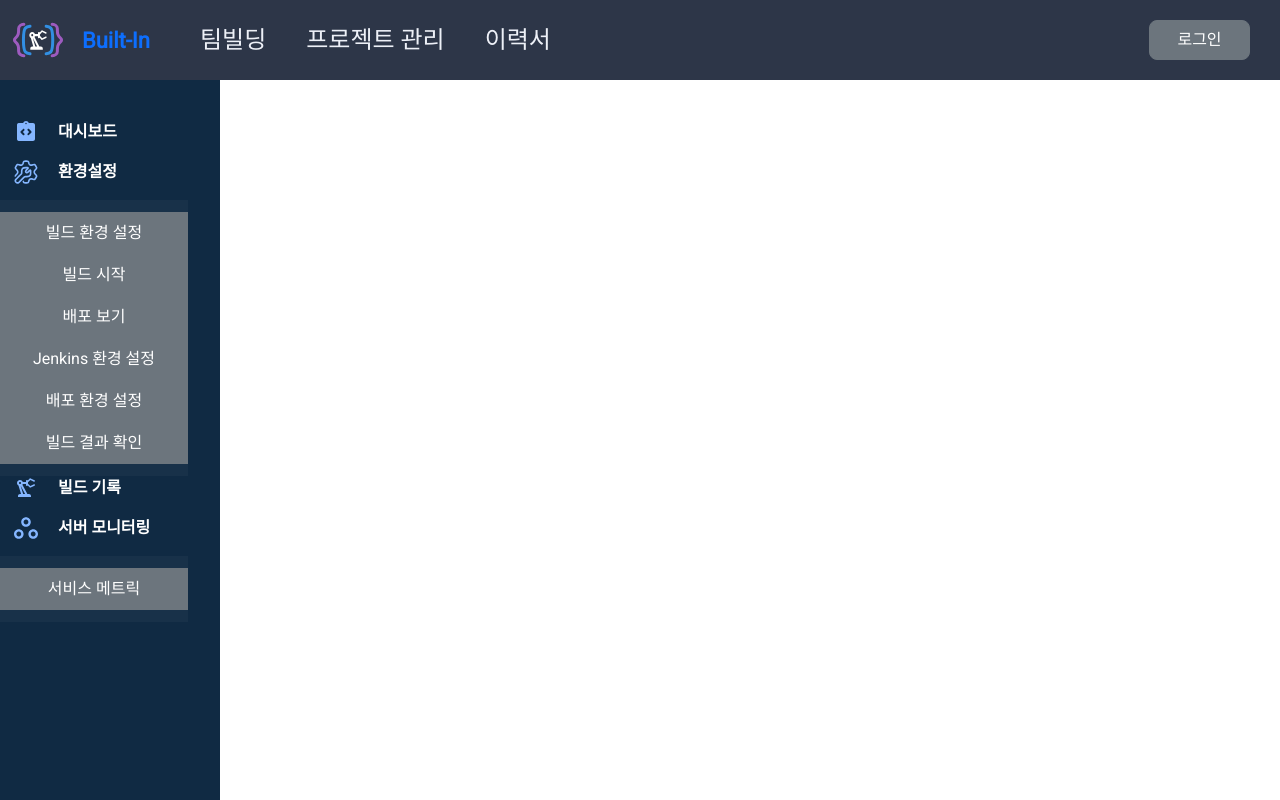
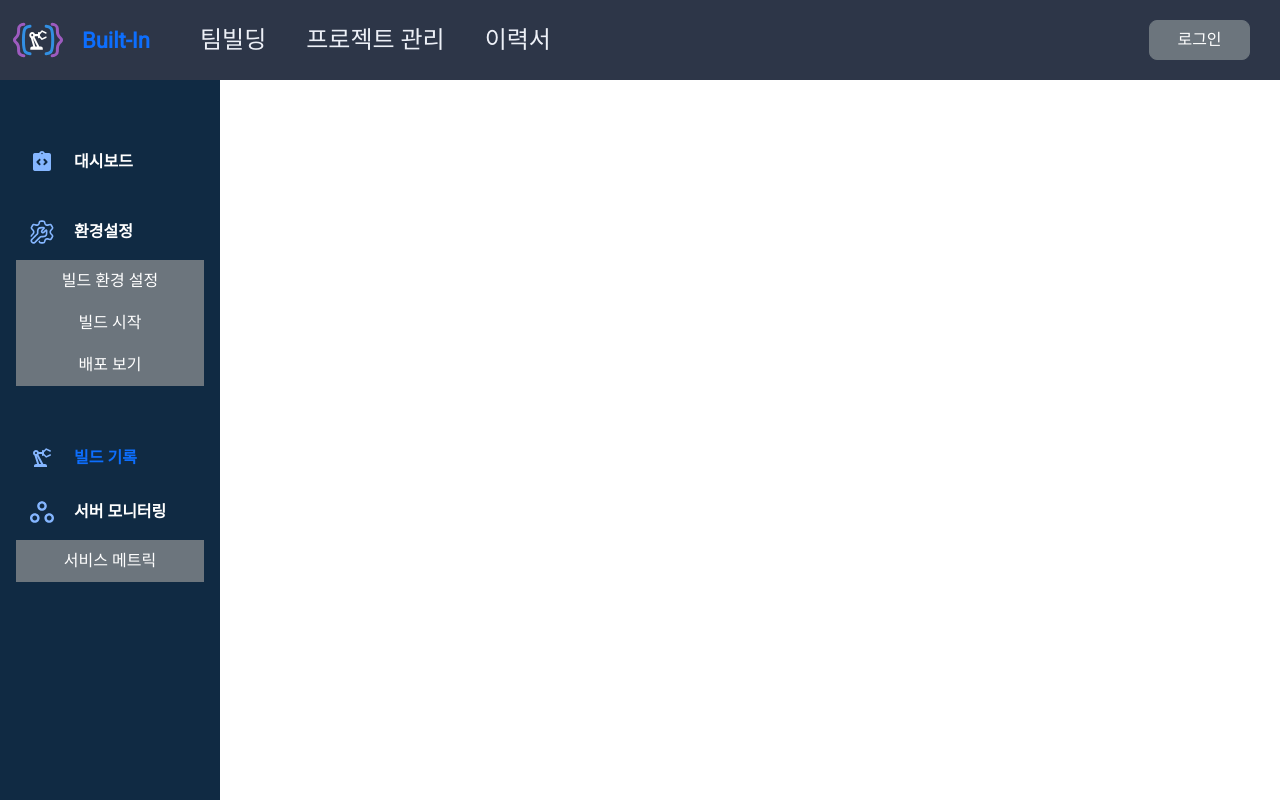
Before and after one commit to HOT6MAN/built-in-frontend, a Vue app: page /about in a window 1280 px wide. Built offline with nearby package versions, Linux system fonts and the light colour scheme.

Commit message:
Feature/s11 p12 a606 263 (1)

```diff
--- a/src/views/Bars/SideBarView.vue
+++ b/src/views/Bars/SideBarView.vue
@@ -16,14 +16,11 @@
         <div><RouterLink :to="{name: 'projectbuildconfig'}"><b-button class="collab">빌드 환경 설정</b-button></RouterLink></div>
         <div><RouterLink :to="{name: 'projectBuildStart'}"><b-button class="collab">빌드 시작</b-button></RouterLink></div>
         <div><RouterLink :to="{name: 'projectBuildResultAndLogs'}"><b-button class="collab">배포 보기</b-button></RouterLink></div>
-        <div><RouterLink ><b-button class="collab">Jenkins 환경 설정</b-button></RouterLink></div>
-        <div><RouterLink ><b-button class="collab">배포 환경 설정</b-button></RouterLink></div>
-        <div><RouterLink :to="{name : 'projectbuildresult'}"><b-button class="collab">빌드 결과 확인</b-button></RouterLink></div>
       </div>
       <!-- 빌드 기록 영역 -->
       <div class="main-category">
         <img class="sidebar-icon" alt="" src="@/icons/Sidebar/Build.svg" />
-          <p>빌드 기록</p>
+        <div><RouterLink :to="{name : 'projectbuildresult'}">빌드 기록</RouterLink></div>
       </div>
       <!-- 서버 모니터링 영역 -->
       <div class="main-category">
@@ -61,8 +58,7 @@
   width: 220px;
   position: fixed;
   background-color: #102a43;
-  height: 1024px;
-  text-align: left;
+  height: 100%;
   color: white;
   font-size: var(--font-size-base);
   font-family: var(--font-roboto);
@@ -70,13 +66,11 @@
 }
 
 .sidebar-position {
-  position: absolute;
+  position: relative;
   top: 120px;
   display: flex;
   flex-direction: column;
   align-items: center;
-  justify-content: left;
-  gap: var(--gap-xs);
 }
 
 .sidebar-icon {
@@ -101,6 +95,7 @@
   gap: 20px;
   font-weight: 600;
   cursor : pointer;
+  margin-top: 30px;
 }
 a {
   text-decoration: none;
@@ -113,6 +108,7 @@ a {
   justify-content: center;
   border-radius: 0%;
   color: white;
+  background-color: #6c757d;
   padding: 20px;
 }
 
@@ -124,15 +120,17 @@ a {
   flex-direction: column;
   justify-content: center;
   align-items: center;
-  padding: 12px 0px;
   font-size: 12px;
   color: white;
   font-family: var(--font-roboto);
   z-index: 1;
+  margin-bottom: 30px;
 }
 
-
-.collab.ol:hover {
-  background-color: #292525;
+.main-category:hover {
+  color: #5c636a;
+}
+.collab:hover {
+  background-color: #5c636a;
 }
 </style>
--- a/src/views/projectManagement/ProjectBuildResultView.vue
+++ b/src/views/projectManagement/ProjectBuildResultView.vue
@@ -1,16 +1,6 @@
 <template>
   <!-- <SideBarView /> -->
 	<b-container class="buildResultContainer">
-		<b-form-group class="dropdownBox">
-            <b-row><b-col sm="1">세팅 설정</b-col>
-            <b-col sm="3">
-            <b-form-select
-              id="input-3"
-              required>
-            </b-form-select>
-            </b-col>
-            </b-row>
-          </b-form-group>
 			<div class="boxContainer">
 			 <div class="menuboxWrapper">
 				 <div class="menuBoxBlank"><p>전체 빌드 횟수 : {{response.totalCount}}</p></div>
@@ -132,6 +122,9 @@ const isLogOpen = (index) => openIndex.value === index
 </script>
 
 <style scoped>
+* {
+	border: 1px solid red;
+}
 .boxSuccess {
 	position: relative;
   width: 110px;
@@ -143,9 +136,8 @@ const isLogOpen = (index) => openIndex.value === index
   background-size: 100%;
 }
 .boxFailed {
-  width: 150px;
-  /* width : calc(10vw * 3.3); */
-  height : 120px;
+  width: 110px;
+  height : 90px;
   color: #EC221F;
   background-size: 100%;
 	background-color: #f2dede;
@@ -158,7 +150,7 @@ const isLogOpen = (index) => openIndex.value === index
   top : 100px;
   left: 220px;
   height: calc(100% - 80px);
-  width: calc(100% - 220px);
+  width: 100%;
 	font: var(--font-roboto);
 	z-index: 1;
 }
@@ -237,5 +229,4 @@ img {
 	margin-top: 0px;
 	border-radius: 0%;
 }
-/* 페이지네이션 */
 </style>
--- a/src/views/projectManagement/ProjectManagementView.vue
+++ b/src/views/projectManagement/ProjectManagementView.vue
@@ -15,7 +15,7 @@ import SideBarView from '@/views/Bars/SideBarView.vue';
 
 <style scoped>
 * {
-    border: 2px solid red;
+    border: 1px solid red;
 }
 
 .container {
@@ -28,11 +28,9 @@ import SideBarView from '@/views/Bars/SideBarView.vue';
 
 .sidebar {
     background-color: #f4f4f4;
-    border: 5px solid violet;
 }
 
 .content {
     margin-top: 100px;
-    border: 5px solid blue;
 }
 </style>
```
